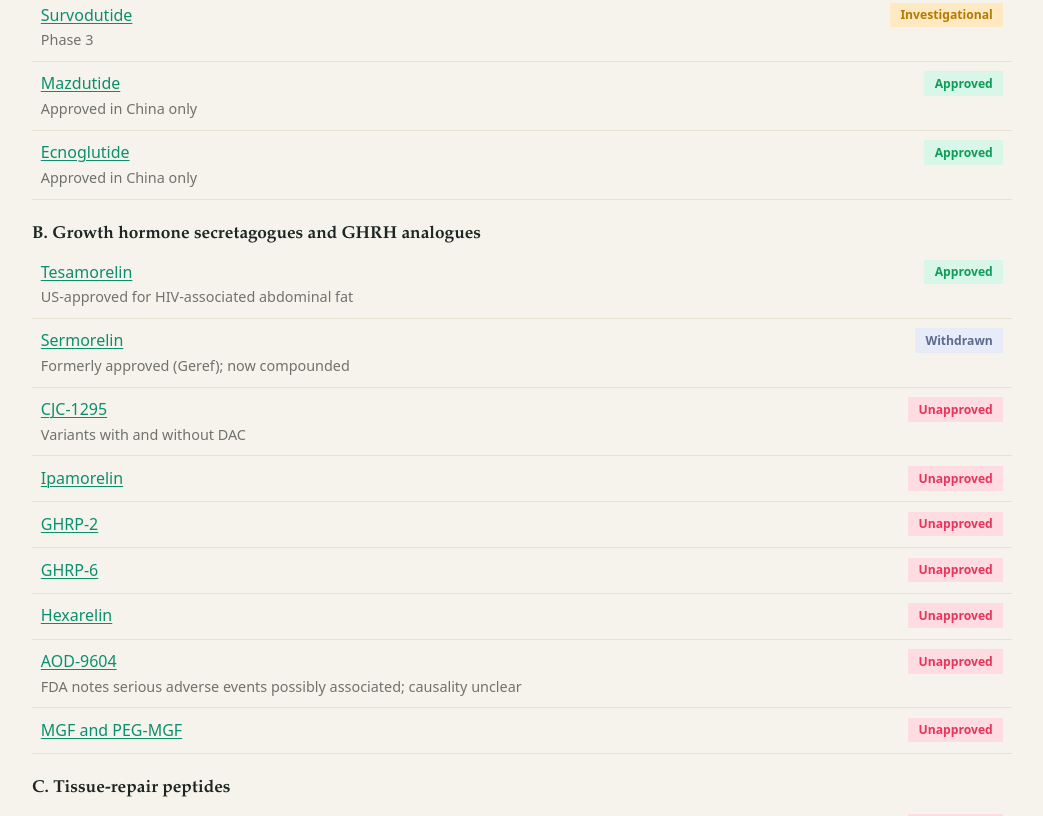
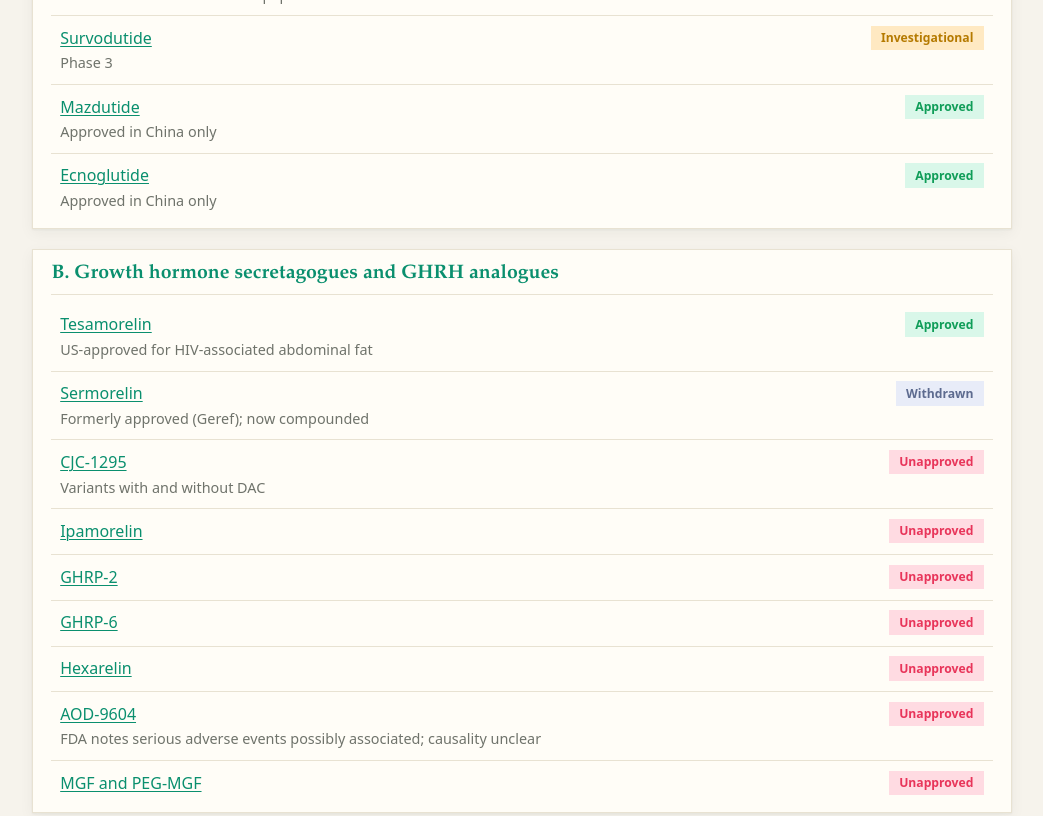
Before and after one commit to mchugh1122/research-peptide-monographs, a plain HTML site: page index.html in a window 1280 px wide. Shown: the part 910-1726 px from the top of the page, without its empty margins (118-1161 px from the left). Drawn offline with Linux system fonts and the light colour scheme.

Commit message:
Index: wrap each drug class in its own boxed card

```diff
--- a/index.html
+++ b/index.html
@@ -33,7 +33,10 @@ button{padding:.45rem 1rem;border:1px solid var(--line);background:var(--card);c
 button:hover{border-color:var(--ac)}
 button[aria-pressed=true]{background:var(--ac);color:#fdfcf8;border-color:var(--ac)}
 .r{display:flex;gap:.8rem;justify-content:space-between;align-items:flex-start;padding:.6rem .55rem;border-bottom:1px solid var(--line)}
-.r:hover{background:var(--card)}
+.r:hover{background:var(--bg)}
+.cls{padding:.75rem 1.15rem .4rem}
+.cls h2{margin-bottom:.5rem}
+.cls .r:last-child{border-bottom:none}
 .b{display:inline-block;font-size:.76rem;padding:.16rem .65rem;white-space:nowrap;font-weight:600}
 .A{color:var(--A);background:var(--At)}
 .I{color:var(--I);background:var(--It)}
@@ -88,7 +91,7 @@ const CHANGELOG="<h2>Changelog</h2>\n<h3>24 November 2026</h3>\n<ul><li><strong>
 const N2={};for(const id in MONOS)N2[MONOS[id].name.toLowerCase()]=id;
 const bd=s=>`<span class="b ${s}">${ST[s]}</span>`;
 let F={q:"",s:""};
-function list(){const q=F.q.toLowerCase();let o="";for(const k in CH){const r=D.filter(x=>x.class==k&&(!F.s||x.status==F.s)&&(x.name+" "+x.note).toLowerCase().includes(q));if(!r.length)continue;o+=`<h3>${k}. ${CH[k]}</h3>`+r.map(x=>`<div class="r"><div>${N2[x.name.toLowerCase()]?`<a href="#${N2[x.name.toLowerCase()]}">${esc(x.name)}</a>`:esc(x.name)}<div class="n">${esc(x.note)}</div></div>${bd(x.status)}</div>`).join("")}
+function list(){const q=F.q.toLowerCase();let o="";for(const k in CH){const r=D.filter(x=>x.class==k&&(!F.s||x.status==F.s)&&(x.name+" "+x.note).toLowerCase().includes(q));if(!r.length)continue;o+=`<section class="cls"><h2>${k}. ${CH[k]}</h2>`+r.map(x=>`<div class="r"><div>${N2[x.name.toLowerCase()]?`<a href="#${N2[x.name.toLowerCase()]}">${esc(x.name)}</a>`:esc(x.name)}<div class="n">${esc(x.note)}</div></div>${bd(x.status)}</div>`).join("")+`</section>`}
 $("#list").innerHTML=o||"<p>No entries match. Clear the search or choose All.</p>"}
 function index(){app.innerHTML=`<p class="lead">Candidate peptides grouped by pharmacological class. Status labels are a draft triage from secondary sources and must be verified against regulator, registry and FDA pages before a monograph is published. ${Object.keys(MONOS).length} monograph draft(s) exist so far; the rest are registry entries pending content.</p><div class="bar"><input id="q" type="search" placeholder="Search by name or note" aria-label="Search peptides"><div id="chips">${[["","All"],...Object.entries(ST)].map(([k,v])=>`<button data-s="${k}" aria-pressed="${F.s==k}">${v}</button>`).join("")}</div></div><div id="list"></div>`;
 $("#q").value=F.q;$("#q").oninput=e=>{F.q=e.target.value;list()};
```
Also changed, not shown: template.html (+5 -2 lines).
